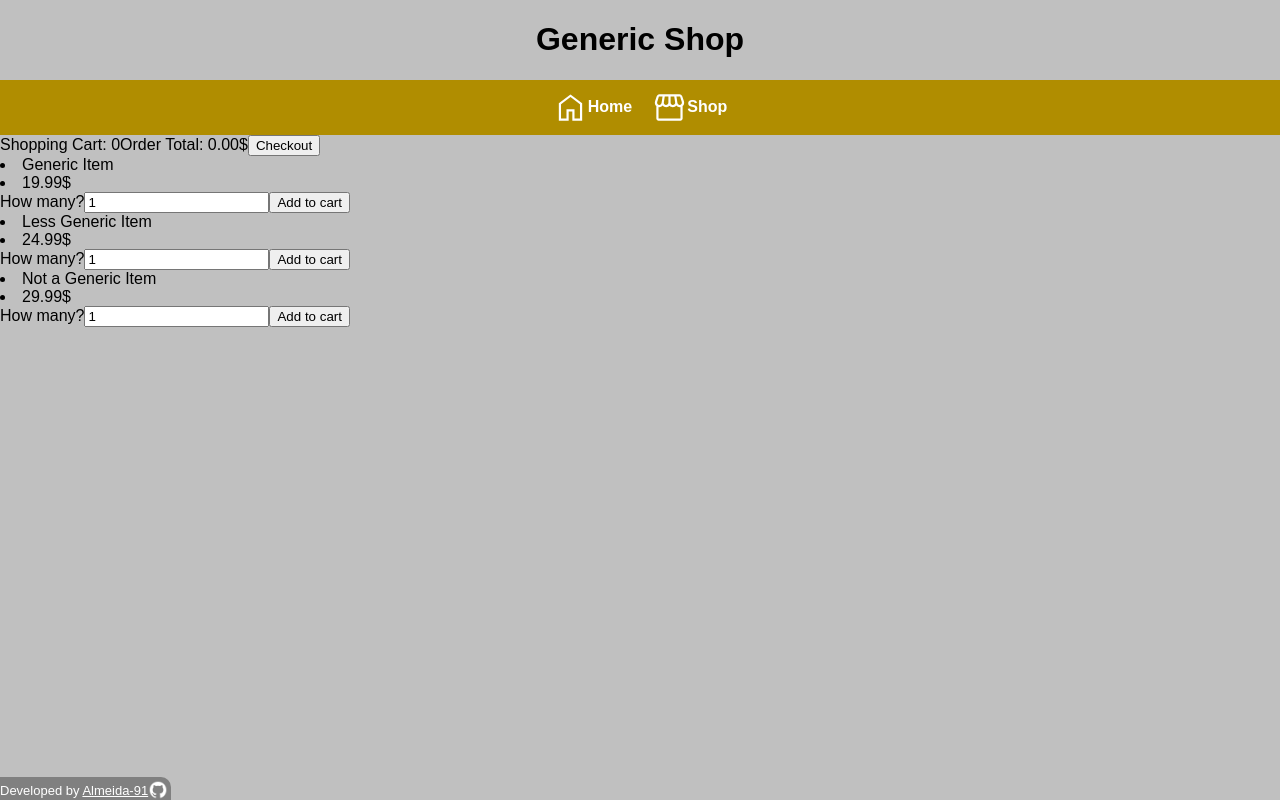
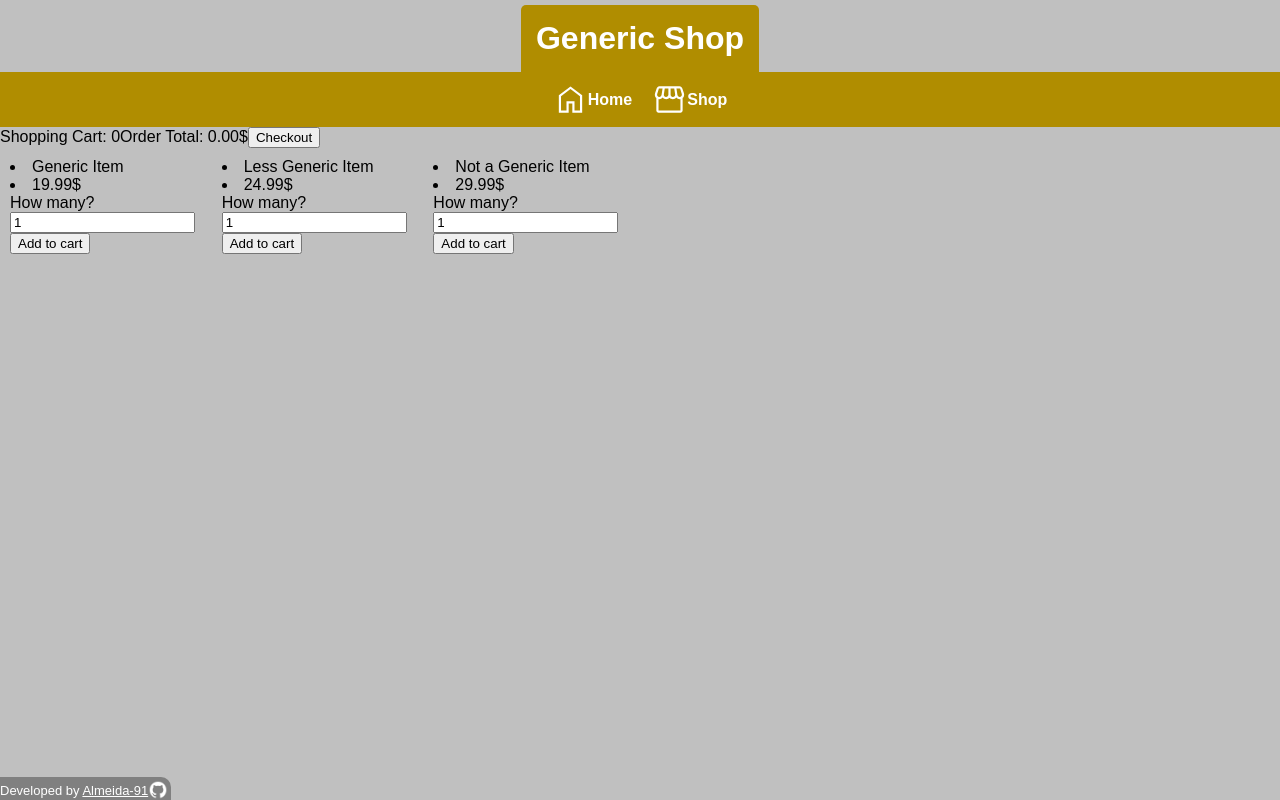
Before and after one commit to almeida-91/shopping-cart, a React (Create React App) app: page /shop in a window 1280 px wide. Built offline with nearby package versions, Linux system fonts and the light colour scheme; a web font is replaced by a local one.

Commit message:
Add css grid to item list in the shop

```diff
--- a/src/app.css
+++ b/src/app.css
@@ -27,4 +27,13 @@ body {
 .header {
     display: flex;
     justify-content: center;
+    align-self: center;
+    background-color: rgb(176, 141, 0);
+    margin: 0;
+    width: fit-content;
+    padding: 15px;
+    margin-top: 5px;
+    border-top-right-radius: 5px;
+    border-top-left-radius: 5px;
+    color: white;
 }
--- a/src/components/Shop.js
+++ b/src/components/Shop.js
@@ -1,4 +1,5 @@
 import React, { useEffect, useState } from "react";
+import "./shop.css";
 
 const Shop = () => {
   const item1 = {
@@ -88,7 +89,7 @@ const Shop = () => {
   }, [shopCart]);
 
   const listItems = itemList.map((item) => (
-    <div>
+    <div className="item">
       <li>{item.name}</li>
       <li>{item.price + "$"}</li>
       <label htmlFor="numberOfItems">How many?</label>
@@ -117,7 +118,7 @@ const Shop = () => {
         Shopping Cart: {totalItems}
         Order Total: {total.toFixed(2)}$<button>Checkout</button>
       </div>
-      <div>{listItems}</div>
+      <div className="itemList">{listItems}</div>
     </div>
   );
 };
--- /dev/null
+++ b/src/components/shop.css
@@ -0,0 +1,10 @@
+.itemList {
+    display: grid;
+    grid-gap: 10px;
+    grid-template-columns: repeat(auto-fill, minmax(200px,1fr));
+    margin: 10px;
+}
+
+.item {
+    width: min-content;
+}
```
